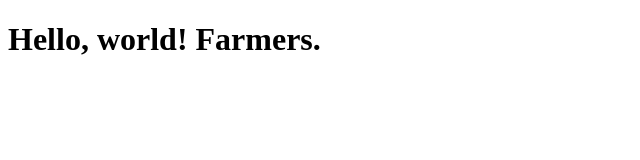
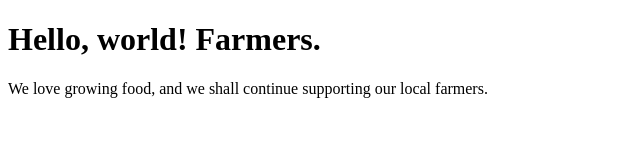
Before and after one commit to wcmsukwa/GitHubCourse, a plain HTML site: page index.html in a window 1280 px wide. Shown: the whole page, without its empty margins (0-640 px from the left). Drawn offline with Linux system fonts and the light colour scheme.

Commit message:
Update index.html
adding more content

```diff
--- a/index.html
+++ b/index.html
@@ -10,6 +10,7 @@ initial-scale=1, shrink-to-fit=no">
 </head>
 <body>
  <h1>Hello, world! Farmers.</h1>
+ <p>We love growing food, and we shall continue supporting our local farmers.</p>
  <script src="apps.js"></script>
 </body>
 </html>
```
